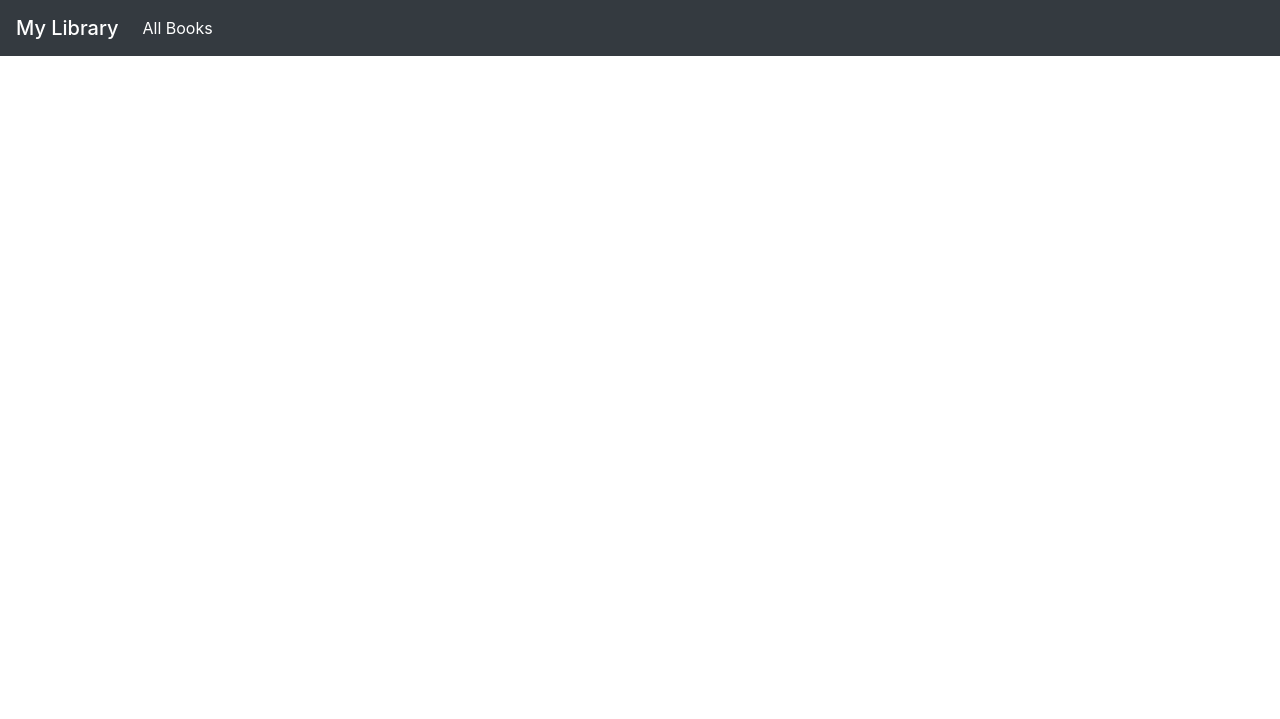
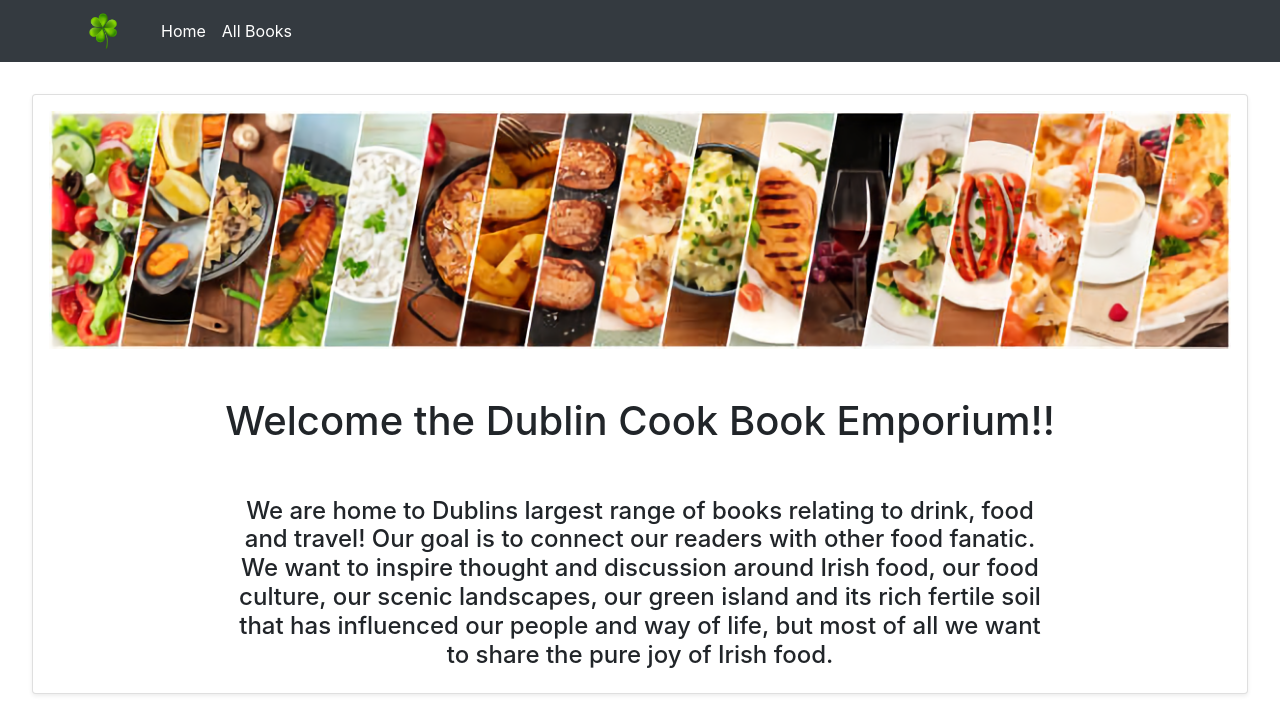
Before and after one commit to Robert-Maloney/2023-CA229-Bookstore-Project, a Django app: page / in a window 1280 px wide; the page is wider, and only the part inside the window is pictured. Shown: the top 719 px of that part. Before the commit the page ends 56 px from the top of that part, so only its background shows below. Run offline with Django 4.2, Linux system fonts and the light colour scheme; some libraries are stand-ins or nearby versions.

Commit message:
Big changes to CSS, made additions to index

```diff
--- /dev/null
+++ b/project02_root/bookstoreapp/static/index.css
@@ -0,0 +1,38 @@
+html, body {
+    height: 100%;
+}
+
+#bgfix {
+    min-width: auto;
+    height: 100%;
+
+    overflow-x: hidden;
+
+    background-image: url("/food_banner.jpg");
+    background-position: center;
+    background-repeat: repeat-y;
+}
+
+#main {
+    width: 1116px;
+
+    position: relative;
+    margin: 0 auto;
+}
+
+#leftbg {
+    position: absolute;
+    width: 100px;
+    background-image: url("/food_banner.jpg");;
+
+    left: 100px;
+}
+
+#rightbg {
+    position: absolute;
+    width: 100px;
+    background-image: url("/food_banner.jpg");
+
+    /* same as leftbg */
+    right: 100px
+}
--- a/project02_root/bookstoreapp/templates/all_books.html
+++ b/project02_root/bookstoreapp/templates/all_books.html
@@ -6,7 +6,7 @@
             <h1 style="text-align: center;" style="margin-top: 20px;">All Books</h1>
             {% for book in allbooks %}
             <div class="card shadow-sm p-3 mb-5 bg-white rounded" style="width: 18rem; margin: 2rem; display: inline-block">
-                <a class="close" href="{% url 'delete' book.id %}">&times;</a>
+
                 <div class="card-body">
                     <h5 class="card-title">{{ book.title }}</h5>
                     <h6 class="card-subtitle mb-2 text-muted">{{ book.author }}</h6>
--- a/project02_root/bookstoreapp/templates/base.html
+++ b/project02_root/bookstoreapp/templates/base.html
@@ -5,12 +5,19 @@
     </head>
     <body>
         <nav class="navbar navbar-expand-lg navbar-dark bg-dark" style="margin-bottom: 20px;">
-            <span class="navbar-brand mb-0 h1">My Library</span>
+          <div class="container">
+            <a class="navbar-brand">
+              <img src="../static/shamrock.png"..." height="36">
+            </a>
+            <span class="navbar-brand mb-0 h1"></span>
             <button class="navbar-toggler" type="button" data-toggle="collapse" data-target="#navbarSupportedContent" aria-controls="navbarSupportedContent" aria-expanded="false" aria-label="Toggle navigation">
               <span class="navbar-toggler-icon"></span>
             </button>
             <div class="collapse navbar-collapse" id="navbarSupportedContent">
               <ul class="navbar-nav mr-auto">
+                <li class="nav-item active">
+                  <a class="nav-link" href="{% url 'index' %}">Home</a>
+                </li>
                 <li class="nav-item active">
                   <a class="nav-link" href="{% url 'allbooks' %}">All Books</a>
                 </li>
@@ -21,5 +28,15 @@
         <script src="https://code.jquery.com/jquery-3.2.1.slim.min.js" integrity="sha384-KJ3o2DKtIkvYIK3UENzmM7KCkRr/rE9/Qpg6aAZGJwFDMVNA/GpGFF93hXpG5KkN" crossorigin="anonymous"></script>
         <script src="https://cdn.jsdelivr.net/npm/popper.js@1.12.9/dist/umd/popper.min.js" integrity="sha384-ApNbgh9B+Y1QKtv3Rn7W3mgPxhU9K/ScQsAP7hUibX39j7fakFPskvXusvfa0b4Q" crossorigin="anonymous"></script>
         <script src="https://cdn.jsdelivr.net/npm/bootstrap@4.0.0/dist/js/bootstrap.min.js" integrity="sha384-JZR6Spejh4U02d8jOt6vLEHfe/JQGiRRSQQxSfFWpi1MquVdAyjUar5+76PVCmYl" crossorigin="anonymous"></script>
-    </body>
+    <br>
+        <footer class="bg-light text-center text-lg-start">
+          <!-- Copyright -->
+          <div class="text-center p-3" style="background-color: rgba(0, 0, 0, 0.2);">
+            © 2023 Copyright:
+            <p>Robert Maloney's CA229 Django project</p>
+          </div>
+          <!-- Copyright -->
+        </footer>
+      </body>
+
 </html>
--- a/project02_root/bookstoreapp/templates/index.html
+++ b/project02_root/bookstoreapp/templates/index.html
@@ -1,4 +1,57 @@
 {% extends 'base.html' %}
+{% block title %} Home {% endblock %}
+{% load static %}
+{% block content %}
 
-{% block content %}
-{% endblock %}
+
+<link rel="stylesheet" href="{% static '../static/index.css' %}">
+
+
+<div class="card shadow-sm p-3 mb-5 bg-white rounded" style="margin: 2rem;">
+    <img src="../static/food_banner.png" class="card-img-top" alt="foods">
+    <h1 style="text-align: center;" style="margin-top: 20px; margin-bottom: 20px;"><br>Welcome the Dublin Cook Book Emporium!!</h1>
+    <br>
+    <h4 style="text-align: center; margin-top: 20px; margin-left: 15%; margin-right: 15%;"  >We are home to Dublins largest range of books relating to drink, food and travel! Our goal is to connect our readers with
+        other food fanatic. We want to inspire thought and discussion around Irish food, our food culture, our scenic landscapes,
+        our green island and its rich fertile soil that has influenced our people and way of life, but most of all we want to share the pure joy of Irish food. </h4>
+</div>
+
+<div class="row row-cols-1 row-cols-md-2 g-4" style="margin-left: 10%; margin-right: 10%;">
+    <div class="col">
+      <div class="card">
+        <img src="../static/books.png" class="card-img-top" alt="books" style="height: 100%px; width: 100%;">
+        <div class="card-body">
+          <h5 class="card-title">Our range of books</h5>
+          <p class="card-text">Have a look at all our available books</p>
+        </div>
+      </div>
+    </div>
+    <div class="col">
+      <div class="card">
+        <img src="../static/book_n_quill.jpg" class="card-img-top" alt="book and quill" style="height: 290px; width: 710px; align-self: auto;" >
+        <div class="card-body">
+          <h5 class="card-title">Contact Us</h5>
+          <p class="card-text">Have anything you want to let us know? Message us here!</p>
+        </div>
+      </div>
+    </div>
+    <div class="col">
+      <div class="card">
+        <img src="../static/cocktail-books.png" class="card-img-top" alt="cocktail books" style="height: 100%px; width: 100%;">
+        <div class="card-body">
+          <h5 class="card-title">Drink Books</h5>
+          <p class="card-text">Check out our range of cocktail and drink related books</p>
+        </div>
+      </div>
+    </div>
+    <div class="col">
+      <div class="card">
+        <img src="..." class="card-img-top" alt="...">
+        <div class="card-body">
+          <h5 class="card-title">Card title</h5>
+          <p class="card-text">This is a longer card with supporting text below as a natural lead-in to additional content. This content is a little bit longer.</p>
+        </div>
+      </div>
+    </div>
+  </div>
+  {% endblock %}
--- a/project02_root/bookstoreapp/urls.py
+++ b/project02_root/bookstoreapp/urls.py
@@ -1,16 +1,13 @@
+from django.contrib.staticfiles.urls import staticfiles_urlpatterns
 from django.urls import path
 from . import views
+
 
 urlpatterns = [
     path('', views.index, name='index'),
     path('books', views.view_all_books, name='allbooks'),
     path('books/<int:id>', views.single_book, name='singlebook'),
-    path('books/year/<int:book_year>', views.books_by_year, name='booksbyyear'),
-    path('books/category/<str:book_category>', views.books_by_category, name='booksbycategory'),
-    path('books/category', views.category, name='category'),
-    path('books/year', views.year, name='year'),
-    path('books/category/<str:book_category>/year/<int:book_year>', views.books_by_year_and_category, name='bookysbyyearandcategory'),
-    path('books/categoryandyear', views.yearcategory, name='yearcategory'),
-    path('books/add', views.add_book, name='addbook'),
-    path('delete/<int:id>', views.delete, name='delete'),
+
 ]
+
+urlpatterns += staticfiles_urlpatterns()
--- a/project02_root/bookstoreapp/views.py
+++ b/project02_root/bookstoreapp/views.py
@@ -12,49 +12,6 @@ def single_book(request, id):
     book = get_object_or_404(Book, id=id)
     return render(request, 'single_book.html', {'book': book})
 
-def books_by_year(request, book_year):
-    allbooks = Book.objects.filter(year=book_year)
-    return render(request, 'all_books.html', {'allbooks': allbooks})
-
-def books_by_category(request, book_category):
-    allbooks = Book.objects.filter(category=book_category)
-    return render(request, 'all_books.html', {'allbooks': allbooks})
-
-def category(request):
-    category_set = set([x.category for x in Book.objects.all()])
-    return render(request, 'category.html', {'categories': category_set})
-
-def year(request):
-    year_set = set([x.year for x in Book.objects.all()])
-    return render(request, 'year.html', {'years': year_set})
-
-def books_by_year_and_category(request, book_category, book_year):
-    print(book_category, book_year)
-    allbooks = Book.objects.filter(category=book_category, year=book_year)
-    return render(request, 'all_books.html', {'allbooks': allbooks})
-
-def yearcategory(request):
-    year_category_set = set([(x.category, x.year) for x in Book.objects.all()])
-    return render(request, 'yearandcategory.html', {'yearcategories': year_category_set})
-
-def add_book(request):
-    if request.method == 'POST':
-        title = request.POST['title']
-        author = request.POST['author']
-        year = request.POST['year']
-        price = request.POST['price']
-        synopsis = request.POST['synopsis']
-        category = request.POST['category']
-        book = Book(title=title, author=author, year=year, price=price, synopsis=synopsis, category=category)
-        book.save()
-        return render(request, 'add_book.html')
-    else:
-        return render(request, 'add_book.html')
-
-def delete(request, id):
-    book = get_object_or_404(Book, id=id)
-    book.delete()
-    return HttpResponseRedirect(reverse('allbooks'))
 
 def index(request):
     return render(request, 'index.html')
```
Also changed, not shown: project02_root/bookstoreapp/templates/single_book.html (+18 -5 lines), project02_root/project02/settings.py (+6 -2 lines), project02_root/bookstoreapp/static/book_n_quill.jpg (added), project02_root/bookstoreapp/static/books.png (added), project02_root/bookstoreapp/static/bookshelf.jpg (added), project02_root/bookstoreapp/static/cocktail-books.png (added), project02_root/bookstoreapp/static/food_banner.png (added), project02_root/bookstoreapp/static/shamrock.png (added), project02_root/db.sqlite3.
